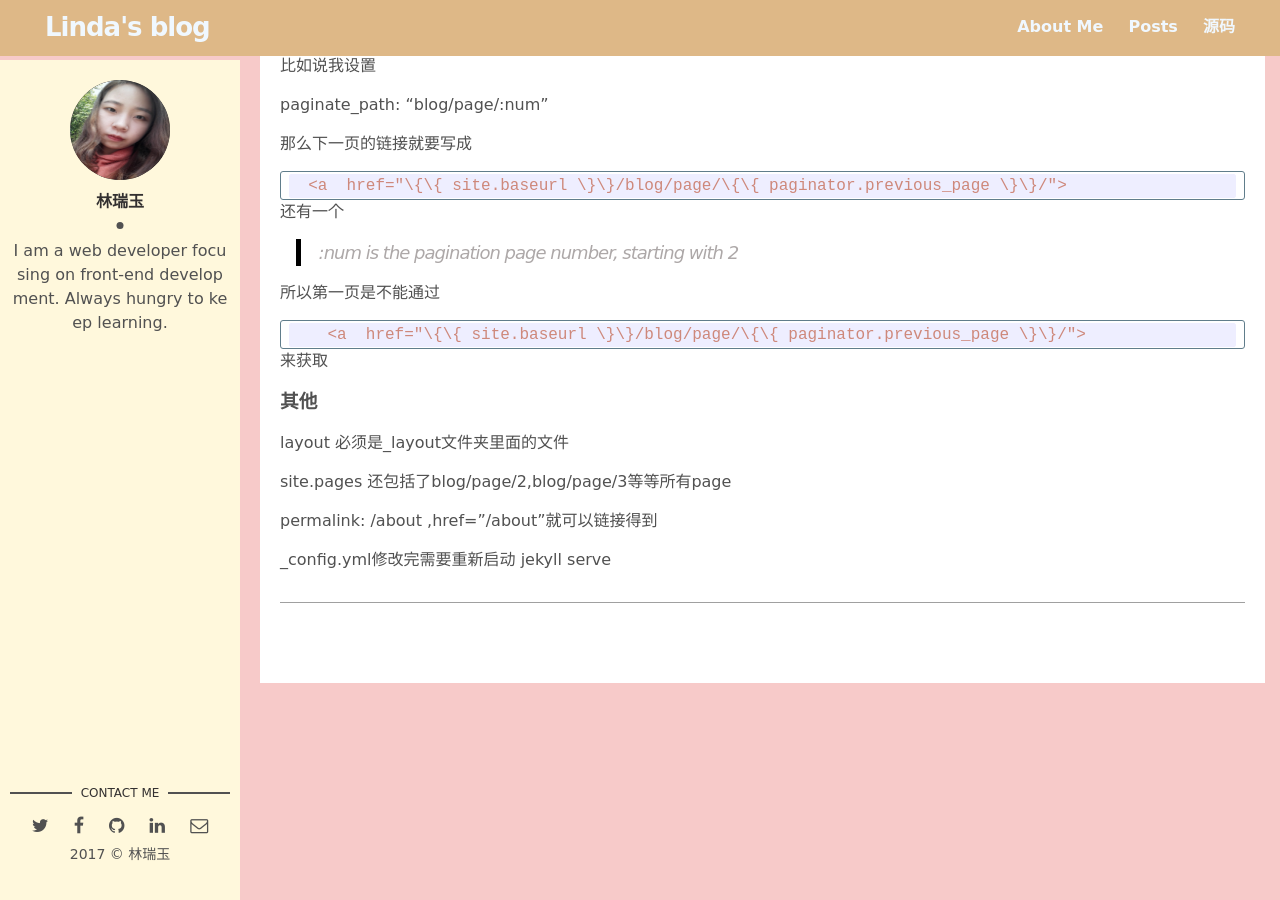
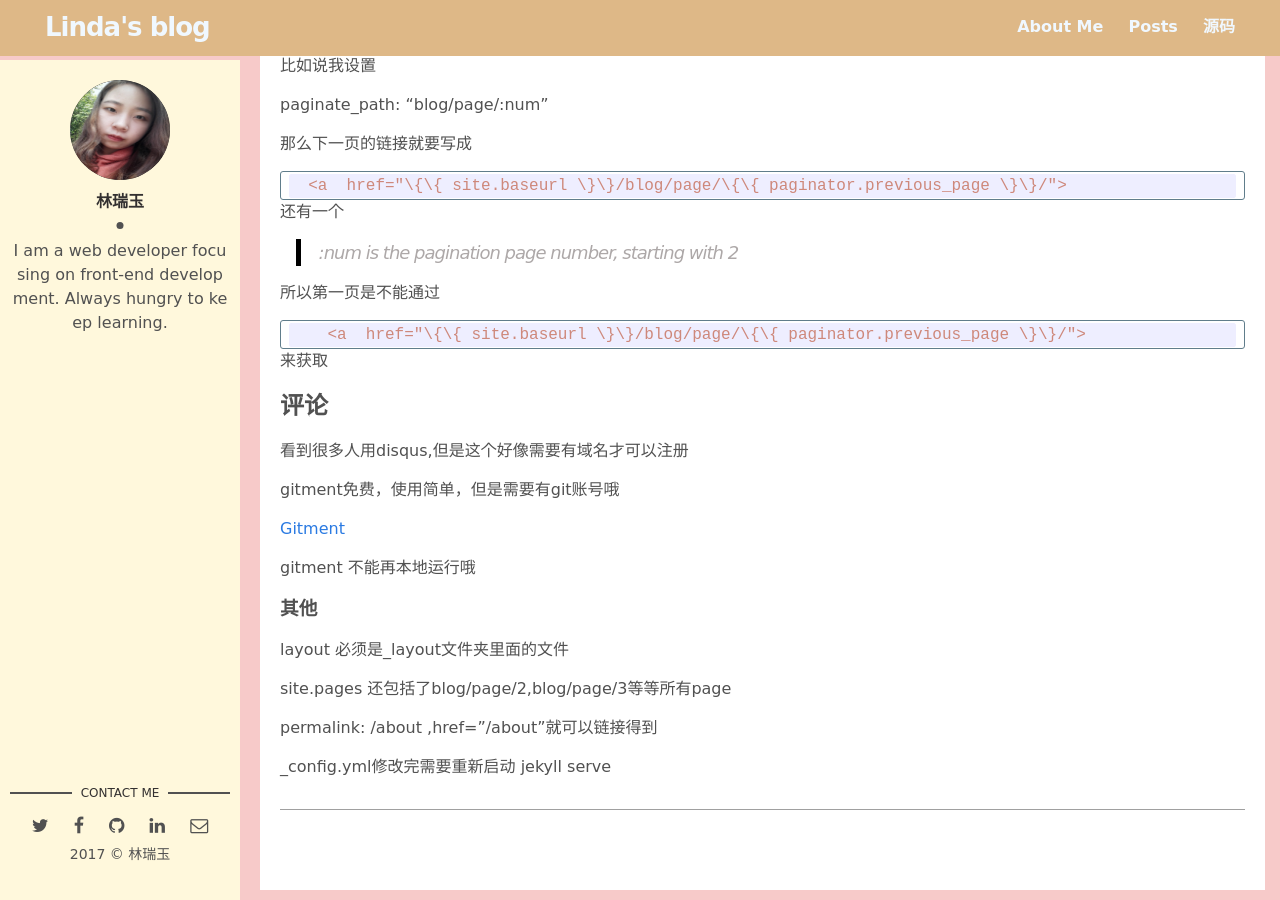
Before and after one commit to LRY1994/jekyll-blog, a Jekyll site: the page built from _posts/2017-10-11-complete-the-blog.markdown, in a window 1280 px wide and 900 px high, scrolled down 992 px. Built offline with Jekyll 4.4.1, drawn with Linux system fonts in a browser that asks for light colours; comment, search, counter and statistics services are not loaded.

Commit message:
add gitment

```diff
--- a/_posts/2017-10-11-complete-the-blog.markdown
+++ b/_posts/2017-10-11-complete-the-blog.markdown
@@ -73,7 +73,15 @@ Jekyll官网文档看一遍
 
 来获取
 
+## **评论**
 
+看到很多人用disqus,但是这个好像需要有域名才可以注册
+
+gitment免费，使用简单，但是需要有git账号哦
+
+[Gitment](http://blog.csdn.net/anttu/article/details/77688004)
+
+gitment 不能再本地运行哦
 
 ### **其他**
 
```
